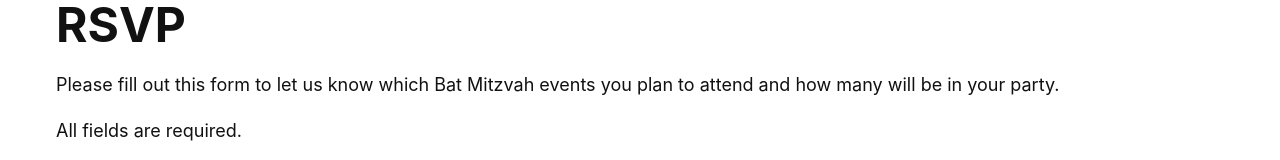
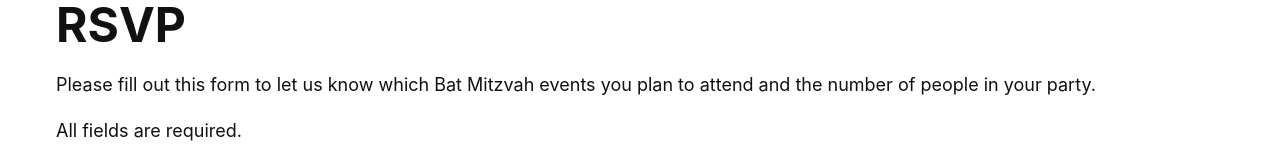
Before and after one commit to MarcSolo/sarina-bat-mitzvah-website, an Eleventy site: page src/rsvp.njk in a window 1280 px wide. Shown: the part 394-554 px from the top of the page. Built offline with nearby package versions, Linux system fonts and the light colour scheme; Eleventy itself is replaced by a stand-in of ours; files that its build step writes are made by us from their sources.

Commit message:
updated rsvp into copy

```diff
--- a/src/rsvp.njk
+++ b/src/rsvp.njk
@@ -6,7 +6,7 @@ permalink: /rsvp/
 
 <h1>RSVP</h1>
 
-<p>Please fill out this form to let us know which Bat Mitzvah events you plan to attend and how many will be in your party.</p>
+<p>Please fill out this form to let us know which Bat Mitzvah events you plan to attend and the number of people in your party.</p>
 <p>All fields are required.</p>
 <form id="rsvp-form">
      <label for="name">Name</label><br>
```
